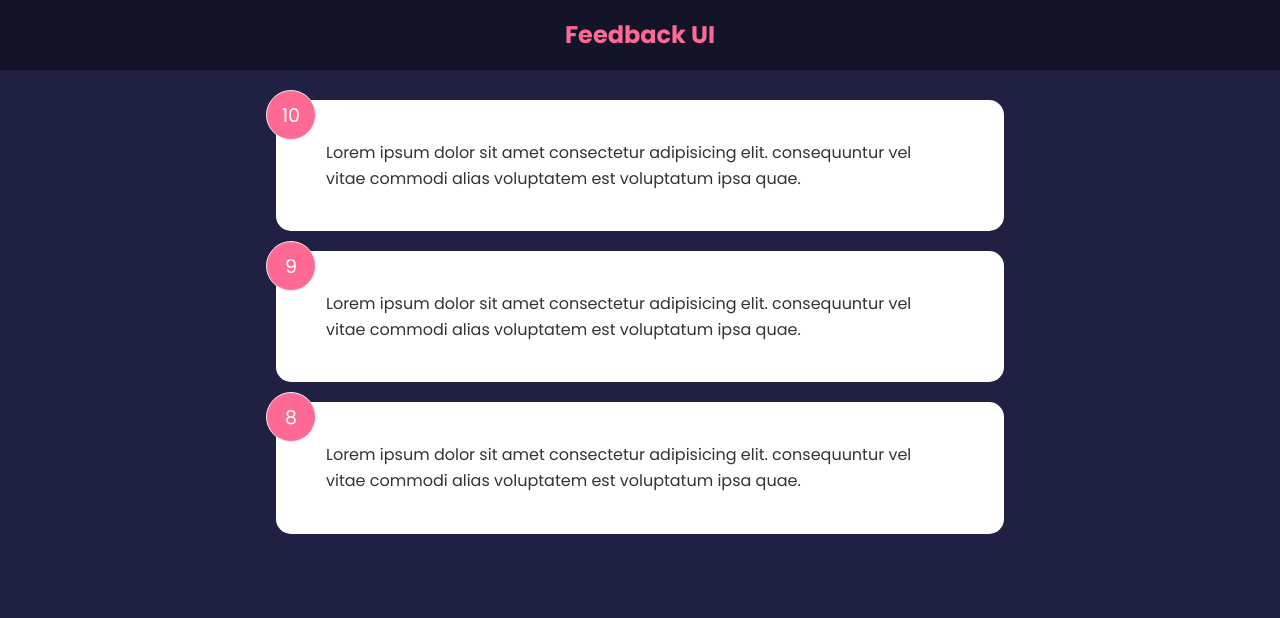
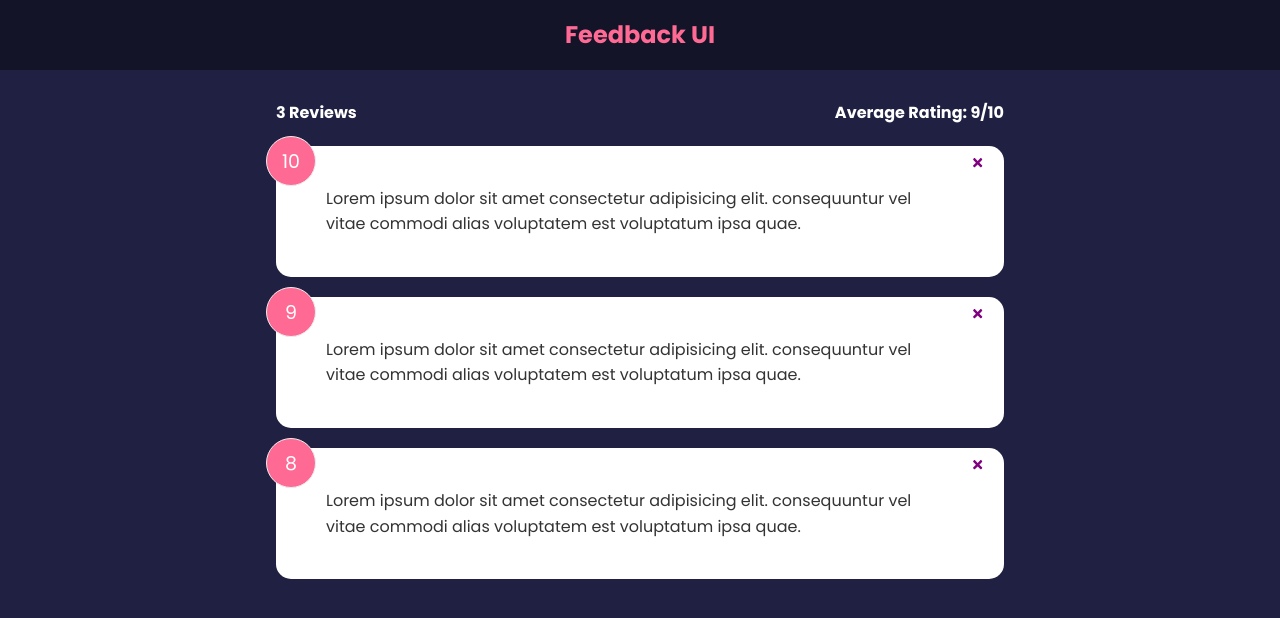
Before and after one commit to valentinlassalle/feedback-app, a React (Create React App) app: page / in a window 1280 px wide. Shown: the top 618 px of the page. Built offline with nearby package versions, Linux system fonts and the light colour scheme; the HTML template or start-up script is replaced by a standard one.

Commit message:
feat: reviews and rating added

```diff
--- a/package.json
+++ b/package.json
@@ -8,6 +8,7 @@
     "@testing-library/user-event": "^13.5.0",
     "react": "^18.2.0",
     "react-dom": "^18.2.0",
+    "react-icons": "^4.7.1",
     "react-scripts": "5.0.1",
     "web-vitals": "^2.1.4"
   },
--- a/src/App.js
+++ b/src/App.js
@@ -2,14 +2,21 @@
 import FeedbackList from "./components/FeedbackList"
 import {useState} from "react"
 import FeedbackData from "./data/FeedbackData"
+import FeedbackStats from "./components/FeedbackStats"
 
 function App() {
     const [feedback, setFeedback] = useState(FeedbackData)
+    const deleteFeedback = (id) => {
+        if(window.confirm('Are you sure you want to delete ?')){
+            setFeedback(feedback.filter((item) => item.id !== id))
+        }
+    }
     return (
         <>
             <Header/>
             <div className="container">
-                <FeedbackList feedback={feedback}/>
+                <FeedbackStats feedback={feedback} />
+                <FeedbackList feedback={feedback} handleDelete = {deleteFeedback}/>
             </div>
         </>
     )
--- a/src/components/FeedbackList.jsx
+++ b/src/components/FeedbackList.jsx
@@ -1,15 +1,19 @@
 import Feedbackitem from "./Feedbackitem"
 import PropTypes from 'prop-types'
 
-function FeedbackList({feedback}) {
-    if(!feedback || feedback.length == 0){
+function FeedbackList({feedback, handleDelete}) {
+    if(!feedback || feedback.length === 0){
         return <p>No feedback yet</p>
     }
 
     return (
         <div className="feedback-list">
             {feedback.map((item) => (
-                <Feedbackitem  key={item.id} item={item}/>
+                <Feedbackitem
+                    key={item.id}
+                    item={item}
+                    handleDelete={handleDelete}
+                    />
             ))}
         </div>
     )
--- /dev/null
+++ b/src/components/FeedbackStats.jsx
@@ -0,0 +1,20 @@
+import PropTypes from 'prop-types'
+
+function FeedbackStats({feedback}) {
+    let average = feedback.reduce((acc, cur) => {return acc + cur.rating}, 0) / feedback.length
+
+    average = average.toFixed(1).replace(/[.,]0$/, '') //put only one decimal -> avoid having 3.956666666 or something like that
+    //The replace, replace 0 with nothing if the decimal is 0 (9.0 -> 9)
+    return (
+        <div className="feedback-stats">
+            <h4>{feedback.length} Reviews</h4>
+            <h4>Average Rating: {isNaN(average) ? 0 : average}/10</h4>
+        </div>
+    )
+}
+
+FeedbackStats.propTypes= {
+    feedback: PropTypes.array.isRequired
+}
+
+export default FeedbackStats
--- a/src/components/Feedbackitem.jsx
+++ b/src/components/Feedbackitem.jsx
@@ -1,10 +1,15 @@
+import {FaTimes} from 'react-icons/fa'
 import PropTypes from 'prop-types'
 import Card from "./shared/Card"
 
-function Feedbackitem({item}) {
+function Feedbackitem({item, handleDelete}) {
+
     return (
         <Card>
             <div className="num-display">{item.rating}</div>
+            <button onClick={() => handleDelete(item.id)} className='close'>
+                <FaTimes color='purple'/>
+            </button>
             <div className="text-display">{item.text}</div>
         </Card>
     )
```
Also changed, not shown: 1 other file (tests, documents, lock files or other folders).
